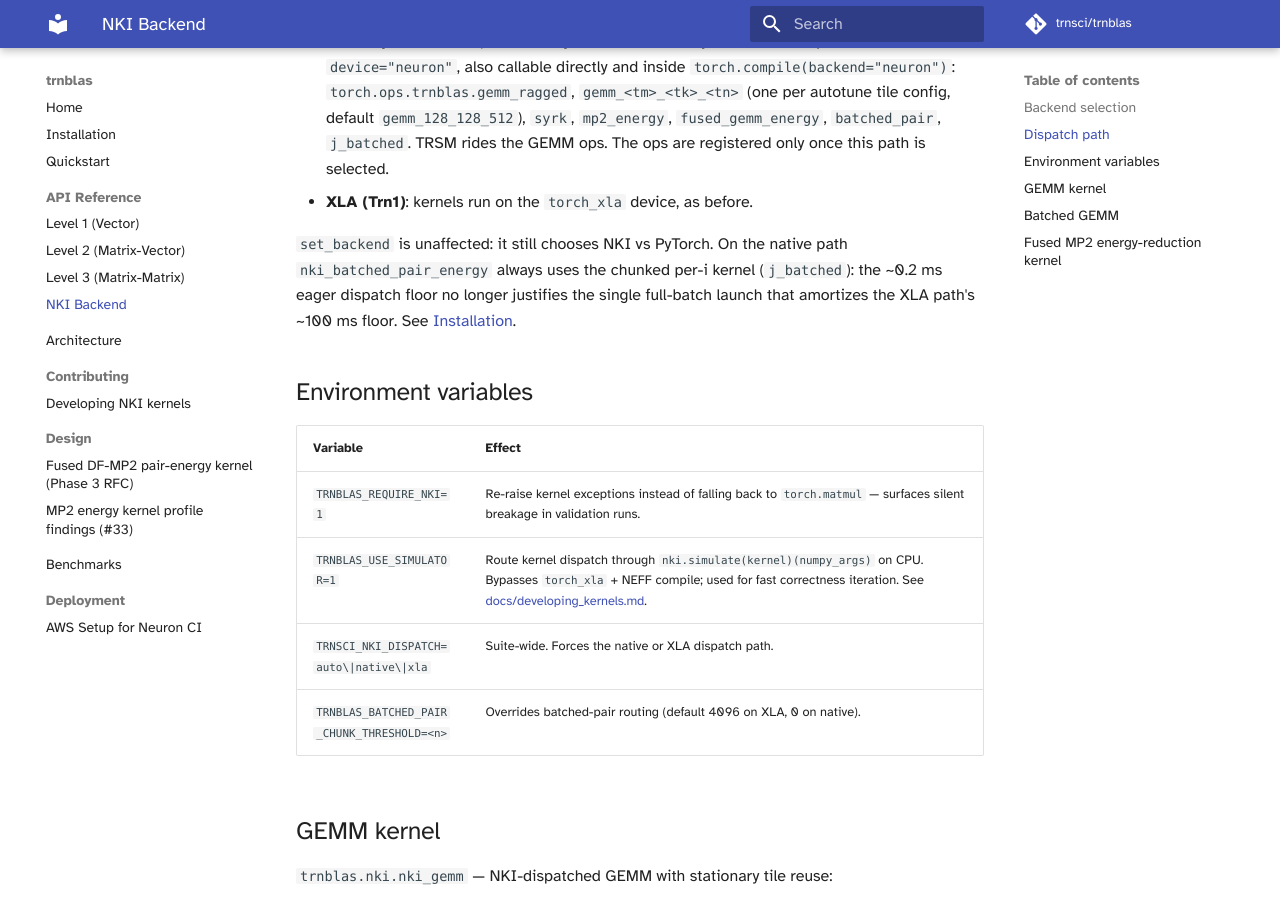
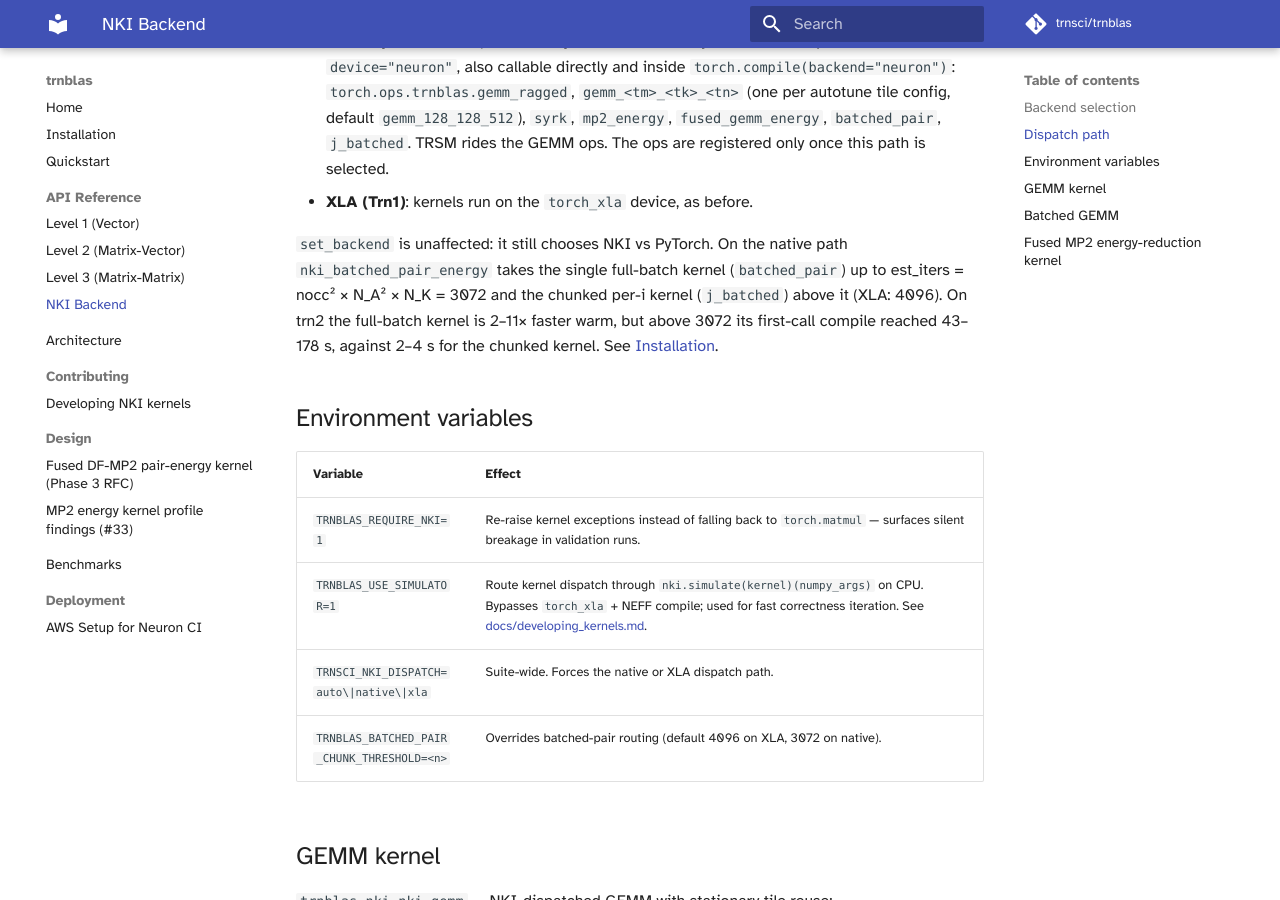
Before and after one commit to trnsci/trnblas, an MkDocs documentation site: the page built from docs/api/nki.md, in a window 1280 px wide and 900 px high, scrolled down 660 px. Built offline with MkDocs 1.6.1 and Material for MkDocs 9.7.7, drawn with Linux system fonts in a browser that asks for light colours; some web fonts are replaced; comment, search, counter and statistics services are not loaded.

Commit message:
nki: native batched-pair threshold 3072 from trn2 measurements (#52)
The always-chunked native default (0) was wrong for warm use: on trn2
(SDK 2.33) the full-batch kernel is 2-11x faster warm at every measured
shape. Chunked wins only the first call, because the full-batch trace
compile grows: 36 s at est_iters 3072, 43-178 s at 4096. Native now takes
full-batch up to est_iters 3072 and chunked above it; XLA keeps 4096 and
TRNBLAS_BATCHED_PAIR_CHUNK_THRESHOLD still overrides both.

```diff
--- a/docs/api/nki.md
+++ b/docs/api/nki.md
@@ -32,9 +32,11 @@ detected on the first kernel launch:
 - **XLA (Trn1)**: kernels run on the `torch_xla` device, as before.
 
 `set_backend` is unaffected: it still chooses NKI vs PyTorch. On the native
-path `nki_batched_pair_energy` always uses the chunked per-i kernel
-(`j_batched`): the ~0.2 ms eager dispatch floor no longer justifies the
-single full-batch launch that amortizes the XLA path's ~100 ms floor.
+path `nki_batched_pair_energy` takes the single full-batch kernel
+(`batched_pair`) up to est_iters = nocc² × N_A² × N_K = 3072 and the chunked
+per-i kernel (`j_batched`) above it (XLA: 4096). On trn2 the full-batch kernel
+is 2–11× faster warm, but above 3072 its first-call compile reached 43–178 s,
+against 2–4 s for the chunked kernel.
 See [Installation](../installation.md#two-neuron-pytorch-lineages).
 
 ## Environment variables
@@ -44,7 +46,7 @@ See [Installation](../installation.md#two-neuron-pytorch-lineages).
 | `TRNBLAS_REQUIRE_NKI=1` | Re-raise kernel exceptions instead of falling back to `torch.matmul` — surfaces silent breakage in validation runs. |
 | `TRNBLAS_USE_SIMULATOR=1` | Route kernel dispatch through `nki.simulate(kernel)(numpy_args)` on CPU. Bypasses `torch_xla` + NEFF compile; used for fast correctness iteration. See [docs/developing_kernels.md](../developing_kernels.md). |
 | `TRNSCI_NKI_DISPATCH=auto\|native\|xla` | Suite-wide. Forces the native or XLA dispatch path. |
-| `TRNBLAS_BATCHED_PAIR_CHUNK_THRESHOLD=<n>` | Overrides batched-pair routing (default 4096 on XLA, 0 on native). |
+| `TRNBLAS_BATCHED_PAIR_CHUNK_THRESHOLD=<n>` | Overrides batched-pair routing (default 4096 on XLA, 3072 on native). |
 
 ## GEMM kernel
 
```
Also changed, not shown: CHANGELOG.md (+4 -2 lines), docs/installation.md (+1 -1 lines), 4 other files.
